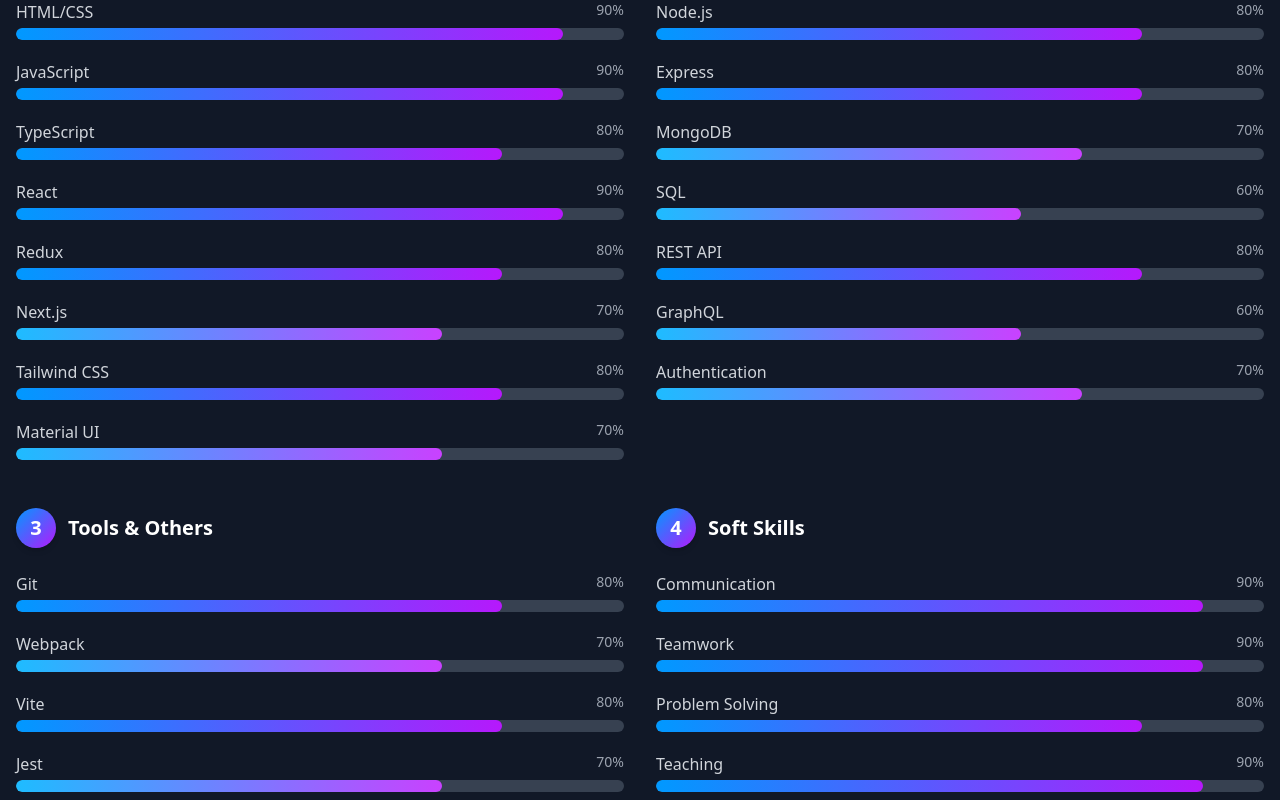
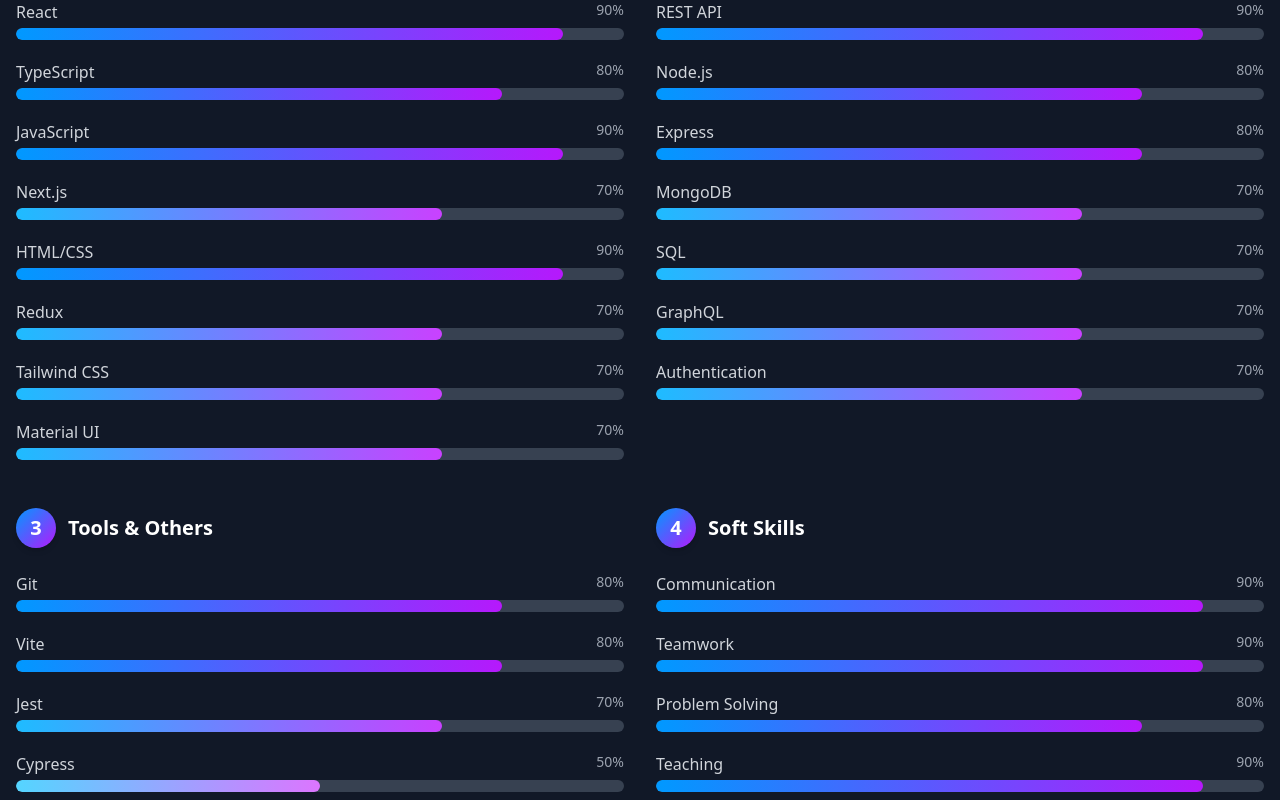
Before and after one commit to AyEinhorn/modern-portfolio, a React (Vite) app: page /resume in a window 1280 px wide. Shown: the part 2560-3360 px from the top of the page. Built offline with nearby package versions, Linux system fonts and the light colour scheme.

Commit message:
update skills

```diff
--- a/src/components/sections/Skills.tsx
+++ b/src/components/sections/Skills.tsx
@@ -13,25 +13,25 @@
   {
     name: 'Frontend',
     skills: [
+      { name: 'React', level: 9 },
+      { name: 'TypeScript', level: 8 },
+      { name: 'JavaScript', level: 9 },
+      { name: 'Next.js', level: 7 },
       { name: 'HTML/CSS', level: 9 },
-      { name: 'JavaScript', level: 9 },
-      { name: 'TypeScript', level: 8 },
-      { name: 'React', level: 9 },
-      { name: 'Redux', level: 8 },
-      { name: 'Next.js', level: 7 },
-      { name: 'Tailwind CSS', level: 8 },
+      { name: 'Redux', level: 7 },
+      { name: 'Tailwind CSS', level: 7 },
       { name: 'Material UI', level: 7 },
     ]
   },
   {
     name: 'Backend',
     skills: [
+      { name: 'REST API', level: 9 },
       { name: 'Node.js', level: 8 },
       { name: 'Express', level: 8 },
       { name: 'MongoDB', level: 7 },
-      { name: 'SQL', level: 6 },
-      { name: 'REST API', level: 8 },
-      { name: 'GraphQL', level: 6 },
+      { name: 'SQL', level: 7 },
+      { name: 'GraphQL', level: 7 },
       { name: 'Authentication', level: 7 },
     ]
   },
@@ -39,12 +39,10 @@
     name: 'Tools & Others',
     skills: [
       { name: 'Git', level: 8 },
-      { name: 'Webpack', level: 7 },
       { name: 'Vite', level: 8 },
       { name: 'Jest', level: 7 },
-      { name: 'CI/CD', level: 6 },
-      { name: 'Docker', level: 5 },
-      { name: 'AWS', level: 6 },
+      { name: 'Cypress', level: 5 },
+      { name: 'AWS', level: 5 },
     ]
   },
   {
@@ -55,7 +53,7 @@
       { name: 'Problem Solving', level: 8 },
       { name: 'Teaching', level: 9 },
       { name: 'Time Management', level: 8 },
-      { name: 'Adaptability', level: 8 },
+      { name: 'Adaptability', level: 9 },
     ]
   }
 ];
```
